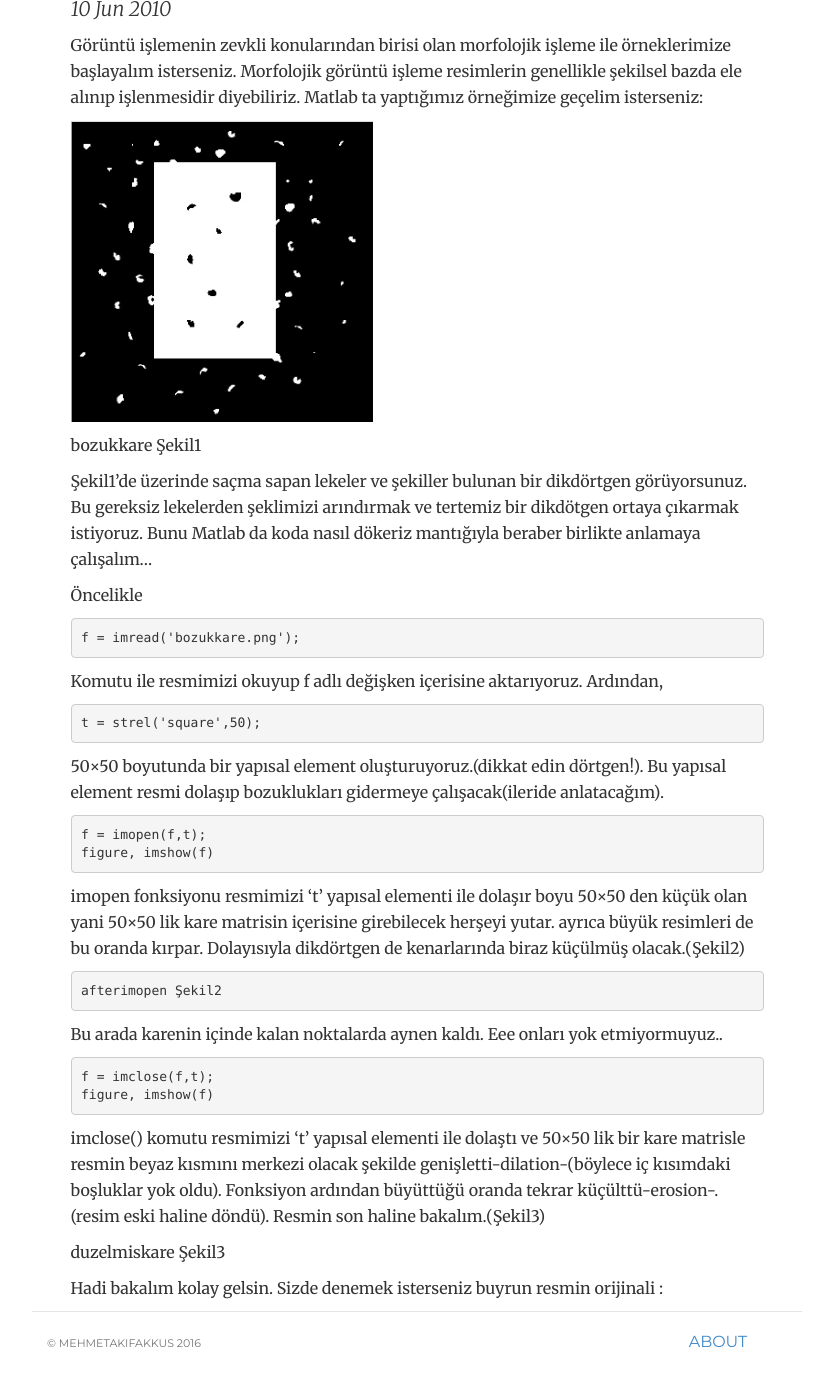
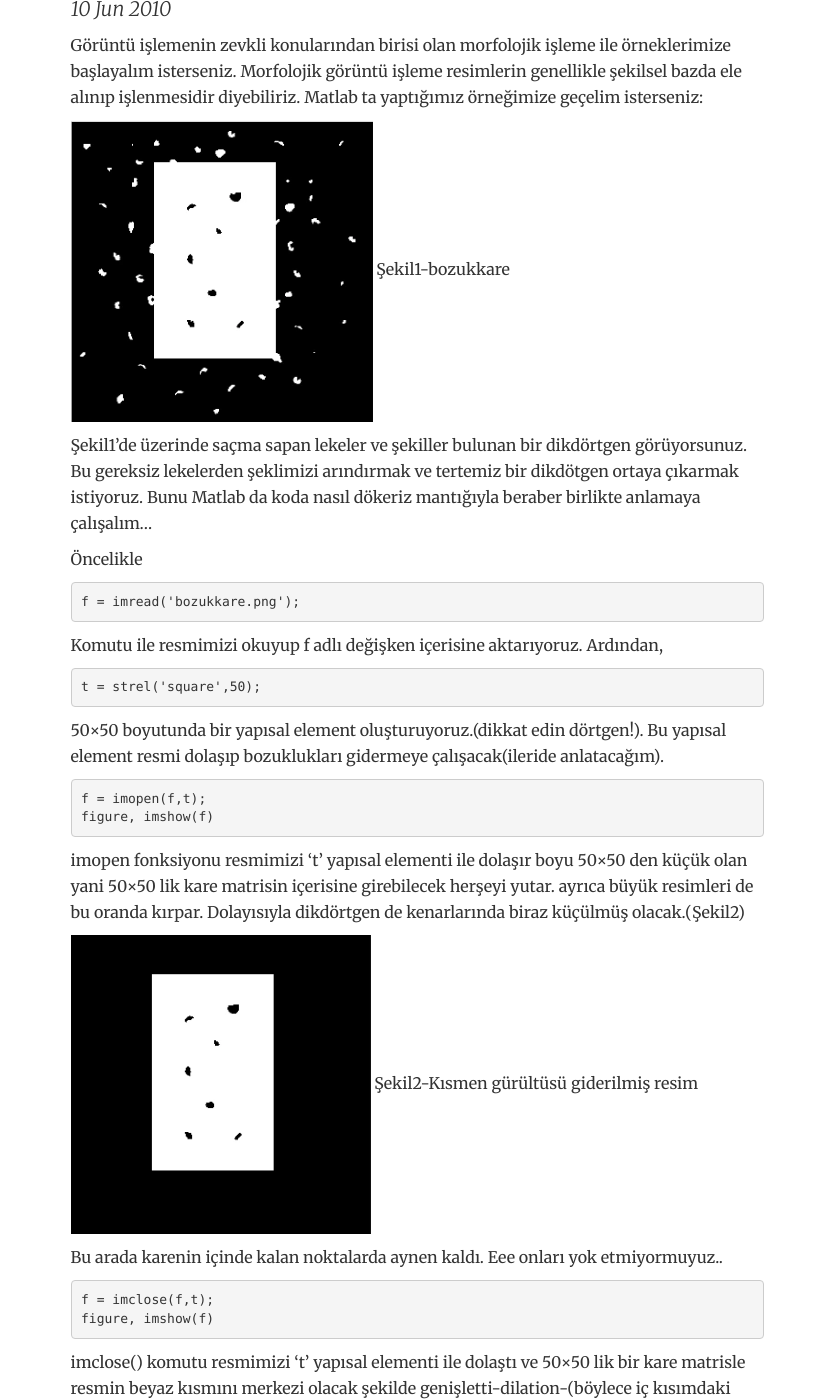
Before and after one commit to mehmetakifakkus/mehmetakifakkus.github.io, a Jekyll site: the page built from _posts/2010-06-10-morfolojik-goruntu-isleme-1-bozuk-kare-duzeltme.md, in a window 1280 px wide and 1400 px high, scrolled down 203 px. Shown: the whole window, without its empty margins (223-1056 px from the left). Built offline with Jekyll 4.4.1, drawn with Linux system fonts in a browser that asks for light colours; some of the changed text lies outside the part shown.

Commit message:
Update 2010-06-10-morfolojik-goruntu-isleme-1-bozuk-kare-duzeltme.md

````diff
--- a/_posts/2010-06-10-morfolojik-goruntu-isleme-1-bozuk-kare-duzeltme.md
+++ b/_posts/2010-06-10-morfolojik-goruntu-isleme-1-bozuk-kare-duzeltme.md
@@ -7,8 +7,7 @@ date: 2010-06-10
 Görüntü işlemenin zevkli konularından birisi olan morfolojik işleme ile örneklerimize başlayalım isterseniz. Morfolojik görüntü işleme resimlerin genellikle şekilsel bazda ele alınıp işlenmesidir diyebiliriz. Matlab ta yaptığımız örneğimize geçelim isterseniz:
 
 ![gürültülü resim](https://github.com/mehmetakifakkus/mehmetakifakkus.github.io/blob/master/img/image_processing_images/noisy_image.png)
-
-bozukkare Şekil1
+Şekil1-bozukkare
 
 
 Şekil1’de üzerinde saçma sapan lekeler ve şekiller bulunan bir dikdörtgen görüyorsunuz. Bu gereksiz lekelerden şeklimizi arındırmak ve tertemiz bir dikdötgen ortaya çıkarmak istiyoruz. Bunu Matlab da koda nasıl dökeriz mantığıyla beraber birlikte anlamaya çalışalım…
@@ -30,9 +29,10 @@ f = imopen(f,t);
 figure, imshow(f)
 ```
 imopen fonksiyonu resmimizi ‘t’ yapısal elementi ile dolaşır boyu 50×50 den küçük olan yani 50×50 lik kare matrisin içerisine girebilecek herşeyi yutar. ayrıca büyük resimleri de bu oranda kırpar. Dolayısıyla dikdörtgen de kenarlarında biraz küçülmüş olacak.(Şekil2)
-```
-afterimopen Şekil2
-```
+
+![gürültülü resim](https://github.com/mehmetakifakkus/mehmetakifakkus.github.io/blob/master/img/image_processing_images/result_of_opening.png)
+Şekil2-Kısmen gürültüsü giderilmiş resim
+
 Bu arada karenin içinde kalan noktalarda aynen kaldı. Eee onları yok etmiyormuyuz..
 ```
 f = imclose(f,t);
@@ -40,6 +40,7 @@ figure, imshow(f)
 ```
 imclose() komutu resmimizi ‘t’ yapısal elementi ile dolaştı ve 50×50 lik bir kare matrisle resmin beyaz kısmını merkezi olacak şekilde genişletti-dilation-(böylece iç kısımdaki boşluklar yok oldu). Fonksiyon ardından büyüttüğü oranda tekrar küçülttü-erosion-.(resim eski haline döndü). Resmin son haline bakalım.(Şekil3)
 
-duzelmiskare  Şekil3
+![gürültülü resim](https://github.com/mehmetakifakkus/mehmetakifakkus.github.io/blob/master/img/image_processing_images/result_of_closing.png)
+Şekil3-Tamemen düzelmis kare
 
 Hadi bakalım kolay gelsin. Sizde denemek isterseniz buyrun resmin orijinali :
````
